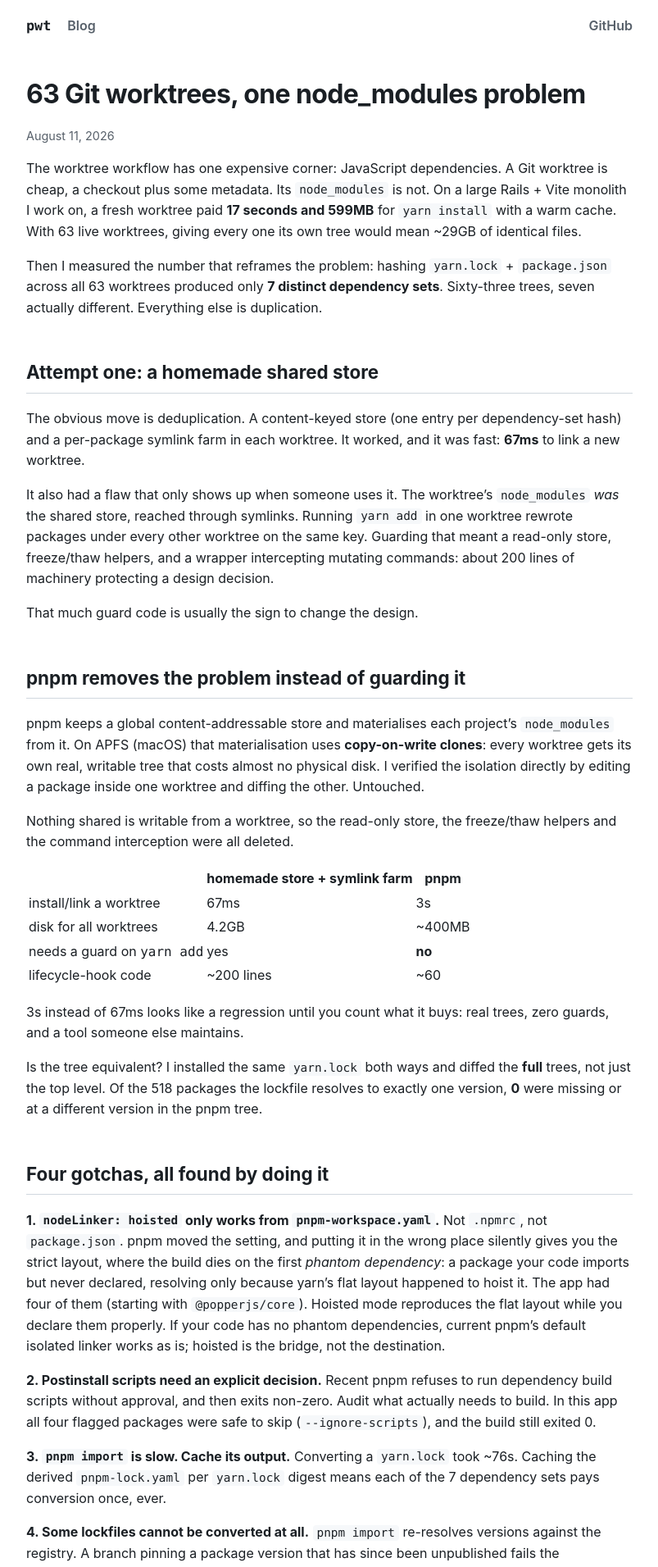
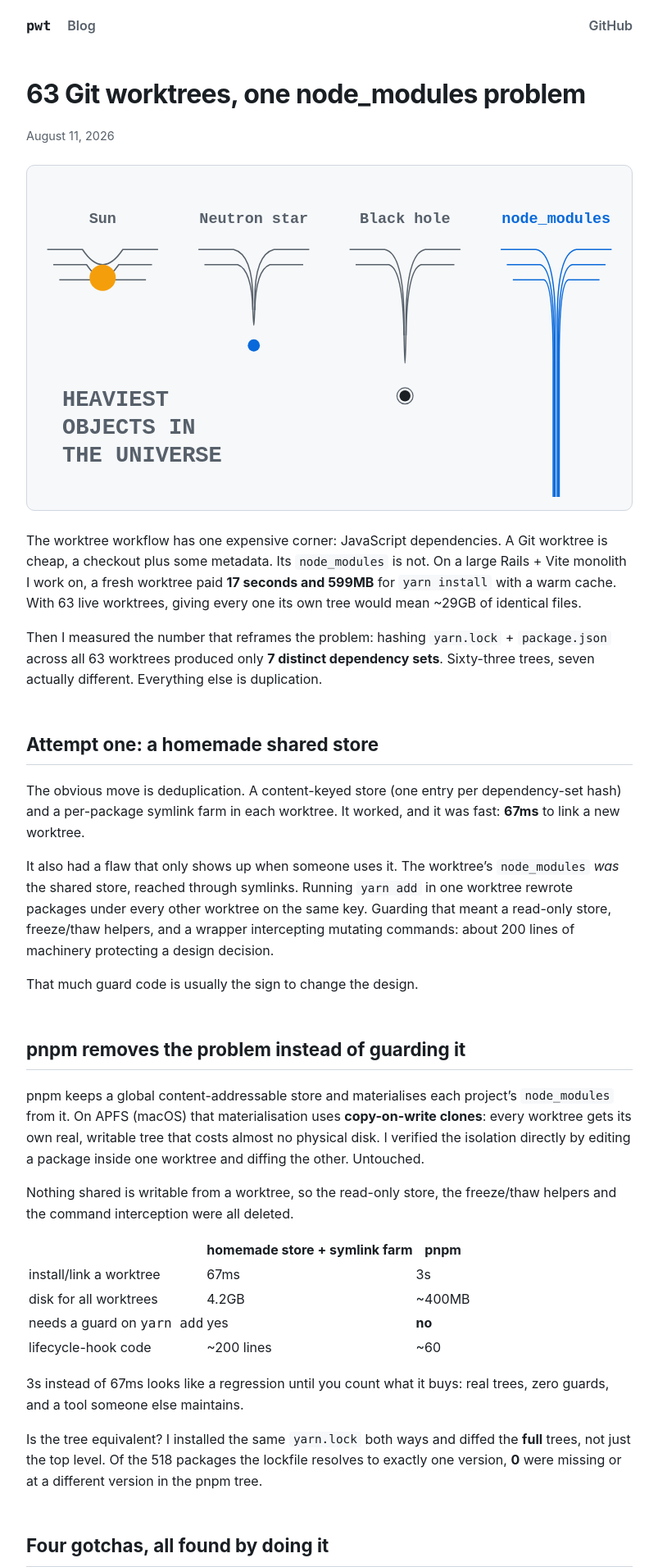
Before and after one commit to jonasporto/pwt, a Jekyll site: the page built from site/_posts/2026-08-11-sixty-three-worktrees-one-node-modules-problem.md, in a window 1280 px wide. Shown: the top 1911 px of the page at 82% size, without its empty margins (238-1041 px from the left). Built offline with Jekyll 4.4.1, drawn with Linux system fonts in a browser that asks for light colours.

Commit message:
Blog covers: front-matter cover support and an original node_modules-gravity SVG
Posts can declare cover/cover_alt; the post layout renders it, the default
layout emits og:image + twitter:card so link previews carry it. First
cover: the heaviest-objects-in-the-universe joke redrawn from scratch as
line art in the site palette (redrawing instead of republishing the
circulating meme image keeps the repo clear of third-party artwork).

```diff
--- a/site/_layouts/default.html
+++ b/site/_layouts/default.html
@@ -5,6 +5,12 @@
 <meta name="viewport" content="width=device-width, initial-scale=1">
 <title>{% if page.title %}{{ page.title }} · pwt{% else %}{{ site.title }}{% endif %}</title>
 <meta name="description" content="{{ page.description | default: site.description }}">
+{% if page.cover %}
+<meta property="og:image" content="{{ page.cover | absolute_url }}">
+<meta name="twitter:card" content="summary_large_image">
+{% endif %}
+<meta property="og:title" content="{{ page.title | default: site.title }}">
+<meta property="og:description" content="{{ page.description | default: site.description }}">
 <link rel="stylesheet" href="{{ '/assets/style.css' | relative_url }}">
 <link rel="alternate" type="application/atom+xml" title="pwt blog" href="{{ '/blog/feed.xml' | relative_url }}">
 </head>
--- a/site/_layouts/post.html
+++ b/site/_layouts/post.html
@@ -6,5 +6,8 @@ layout: default
     <h1>{{ page.title }}</h1>
     <p class="post-meta">{{ page.date | date: "%B %-d, %Y" }}</p>
   </header>
+  {% if page.cover %}
+  <figure class="cover"><img src="{{ page.cover | relative_url }}" alt="{{ page.cover_alt | default: page.title }}"></figure>
+  {% endif %}
   {{ content }}
 </article>
--- a/site/_posts/2026-08-11-sixty-three-worktrees-one-node-modules-problem.md
+++ b/site/_posts/2026-08-11-sixty-three-worktrees-one-node-modules-problem.md
@@ -2,6 +2,8 @@
 title: "63 Git worktrees, one node_modules problem"
 description: "Copying node_modules per worktree costs seconds and gigabytes. A homemade shared store almost worked. pnpm's copy-on-write clones actually did, with four gotchas found the hard way."
 featured: true
+cover: /assets/covers/node-modules-gravity.svg
+cover_alt: "Heaviest objects in the universe: Sun, neutron star and black hole bend spacetime a little; node_modules bends it off the chart"
 ---
 
 The worktree workflow has one expensive corner: JavaScript dependencies. A
--- a/site/assets/style.css
+++ b/site/assets/style.css
@@ -142,6 +142,16 @@ header.hero { text-align: center; padding: 3.5rem 1rem 2rem; }
 .term pre { border: 0; border-radius: 0; margin: 0; }
 
 /* blog */
+figure.cover { margin: 1.5rem 0; }
+figure.cover img {
+  display: block; width: 100%; border: 1px solid var(--border);
+  border-radius: 10px; background: var(--card); padding: 1rem 0;
+}
+ul.post-list img.thumb {
+  display: block; width: 100%; max-height: 180px; object-fit: cover;
+  border: 1px solid var(--border); border-radius: 8px; background: var(--card);
+  margin-bottom: 0.4rem;
+}
 article header h1 { font-size: 2rem; letter-spacing: -0.02em; margin-bottom: 0.25rem; }
 .post-meta { color: var(--muted); font-size: 0.9rem; }
 ul.post-list { list-style: none; padding: 0; display: grid; gap: 1.1rem; }
```
Also changed, not shown: site/assets/covers/node-modules-gravity.svg (added).
